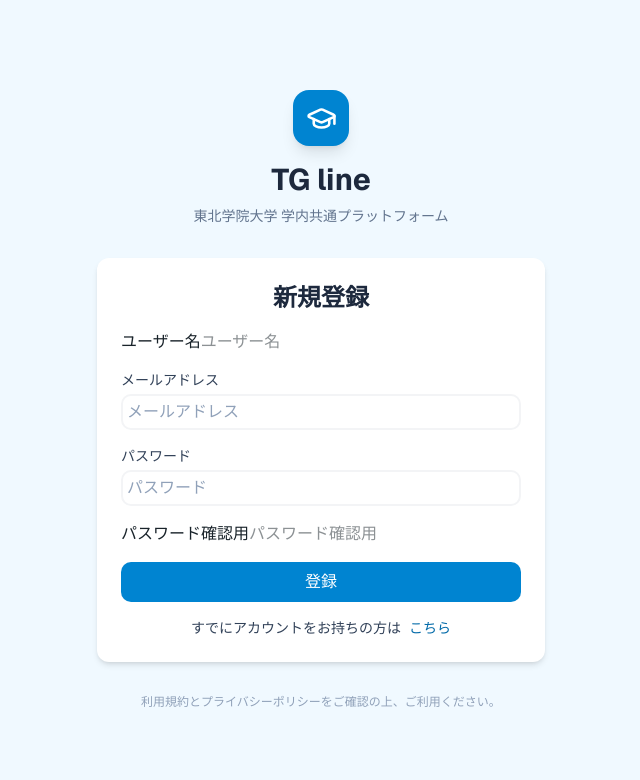
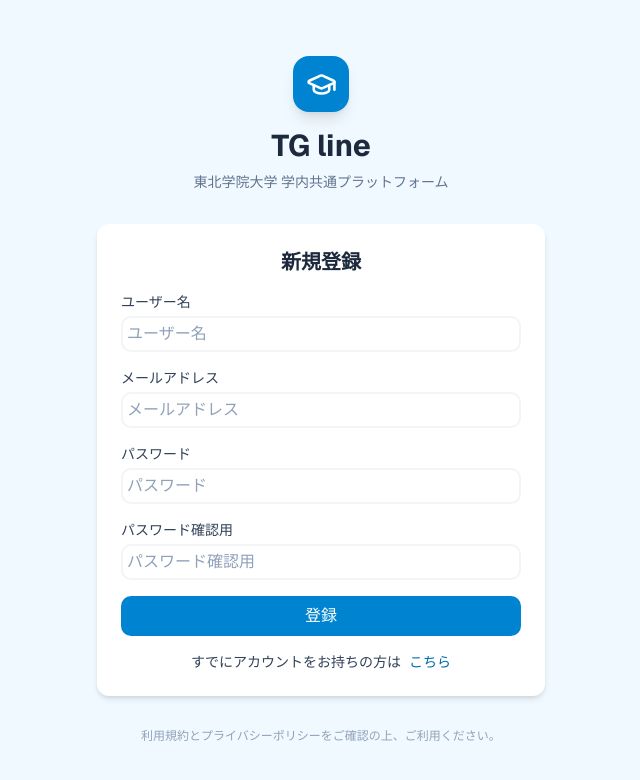
Before and after one commit to TGU-Devs/TGline, a Next.js app in the folder frontend/: page /register in a window 1280 px wide. Shown: the top 780 px of the page, without its empty margins (319-959 px from the left). Built offline with nearby package versions, Linux system fonts and the light colour scheme.

Commit message:
新規登録画面スタイリング

```diff
--- a/frontend/src/components/features/auth/AuthForm.tsx
+++ b/frontend/src/components/features/auth/AuthForm.tsx
@@ -170,18 +170,19 @@
     return (
         <div className="bg-white p-6 rounded-lg shadow-md w-full max-w-md">
             <form className="space-y-4" onSubmit={(e) => submitHandler(e)}>
-                <h1 className="text-center font-bold text-2xl text-slate-800">{isRegister ? "新規登録" : "ログイン"}</h1>
+                <h1 className="text-center font-bold text-xl text-slate-800">{isRegister ? "新規登録" : "ログイン"}</h1>
                 {isRegister && (
-                    <div>
-                        <label htmlFor="username">ユーザー名</label>
+                    <div className="flex flex-col">
+                        <label htmlFor="username" className="font-medium text-sm text-slate-700 mb-1">ユーザー名</label>
                         <input
                             type="text"
                             name="username"
                             placeholder="ユーザー名"
                             value={formValues.username}
                             onChange={(e) => onchangeHandler(e)}
+                            className="border-solid border-2 border-gray-100 rounded-md p-1 placeholder:text-slate-400"
                         />
-                        {formErrors.username && <p>{formErrors.username}</p>}
+                        {formErrors.username && <p className="text-red-500 text-sm mt-1">{formErrors.username}</p>}
                     </div>
                 )}
                 {formItem.map((item) => (
@@ -194,8 +195,8 @@
                     />
                 ))}
                 {isRegister && (
-                    <div>
-                        <label htmlFor="confirmPassword">
+                    <div className="flex flex-col">
+                        <label htmlFor="confirmPassword" className="font-medium text-sm text-slate-700 mb-1">
                             パスワード確認用
                         </label>
                         <input
@@ -204,9 +205,10 @@
                             placeholder="パスワード確認用"
                             value={formValues.confirmPassword}
                             onChange={(e) => onchangeHandler(e)}
+                            className="border-solid border-2 border-gray-100 rounded-md p-1 placeholder:text-slate-400"
                         />
                         {formErrors.confirmPassword && (
-                            <p>{formErrors.confirmPassword}</p>
+                            <p className="text-red-500 text-sm mt-1">{formErrors.confirmPassword}</p>
                         )}
                     </div>
                 )}
```
